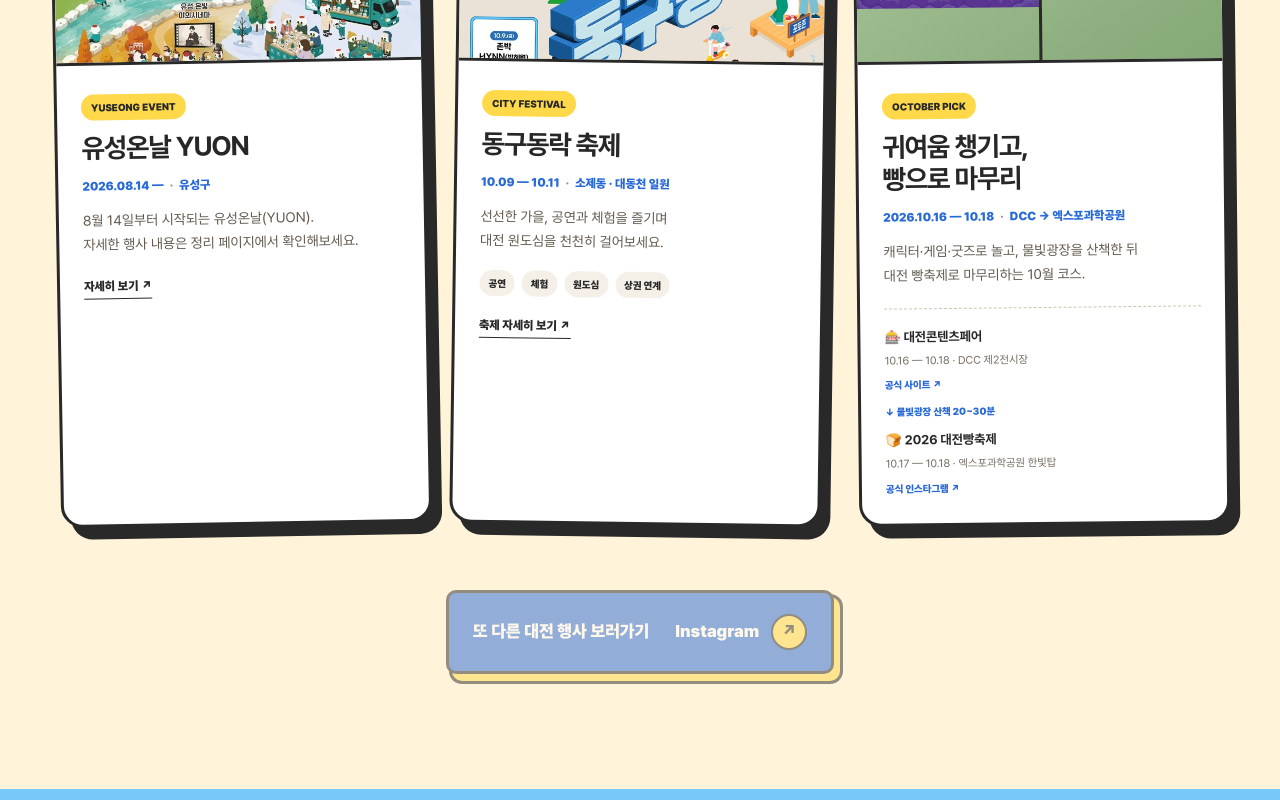
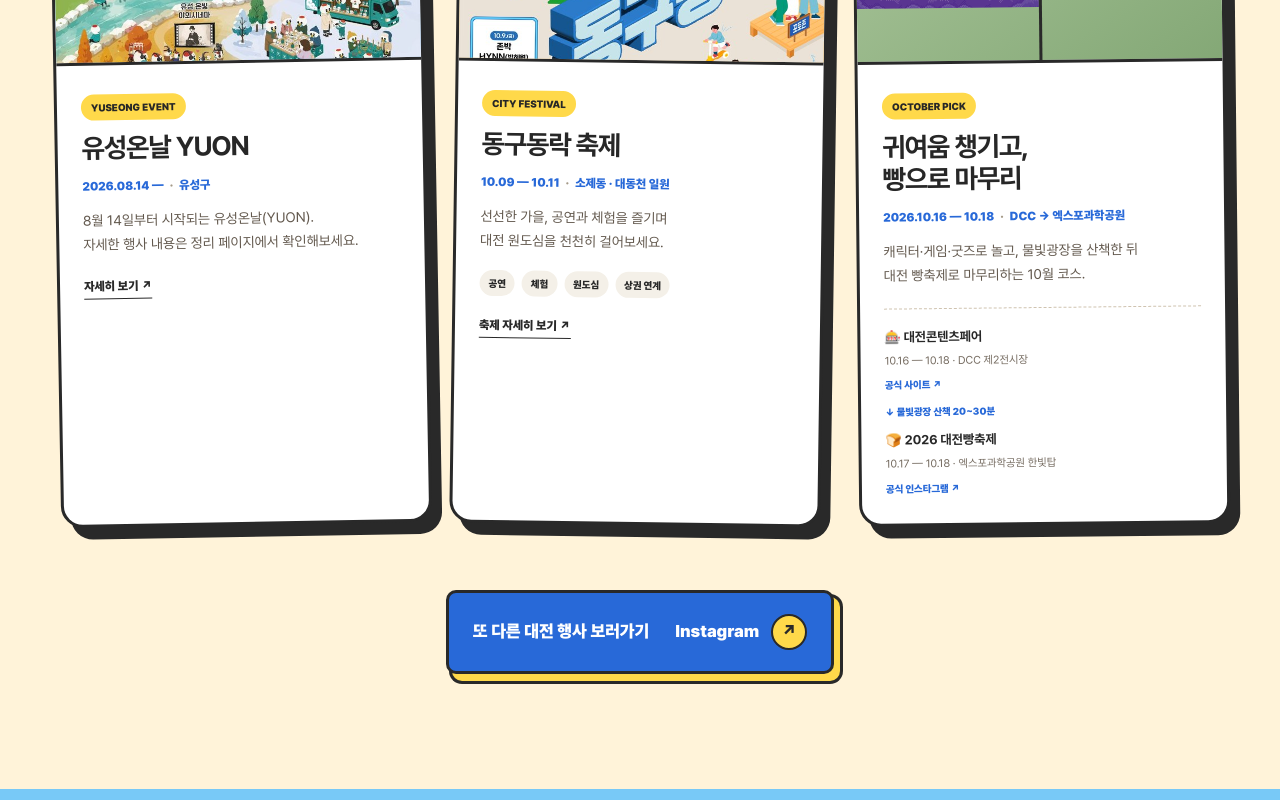
Before and after one commit to jjbb3239-pixel/daejeon-landing, a React (Vite) app in the folder extracted/: page / in a window 1280 px wide. Shown: the part 11200-12000 px from the top of the page. Built offline with nearby package versions, Linux system fonts and the light colour scheme; the HTML template or start-up script is replaced by a standard one.

Commit message:
Connect Instagram CTAs

```diff
--- a/extracted/src/links.ts
+++ b/extracted/src/links.ts
@@ -7,7 +7,8 @@
  * 비어 있는 동안에는 링크가 인스타그램 홈으로 잘못 가지 않도록
  * 눌리지 않는 상태로 그려진다. (`isReady` 로 판별)
  */
-export const INSTAGRAM = "";
+export const INSTAGRAM =
+  "https://www.instagram.com/daejeon_mg?igsi=MTMxYXZjNHU1ZTdidQ%3D%3D&utm_source=qr";
 
 export const isReady = (url: string) => url.trim().length > 0;
 
```
